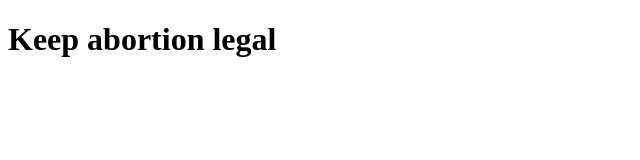
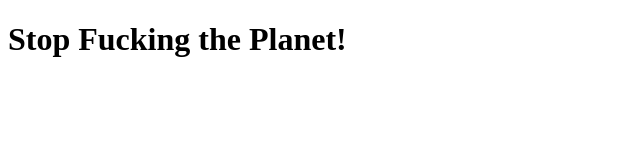
Before and after one commit to Marjorie-Pereira/teste-maquina-virtual-ubuntu, a plain HTML site: page htdocs/index.html in a window 1280 px wide. Shown: the whole page, without its empty margins (0-640 px from the left). Drawn offline with Linux system fonts and the light colour scheme.

Commit message:
index modificado

```diff
--- a/htdocs/index.html
+++ b/htdocs/index.html
@@ -6,6 +6,7 @@
     <title>Testando</title>
 </head>
 <body>
-    <h1>Keep abortion legal</h1>
+    <h1>Stop Fucking the Planet!</h1>
+
 </body>
 </html>
```
